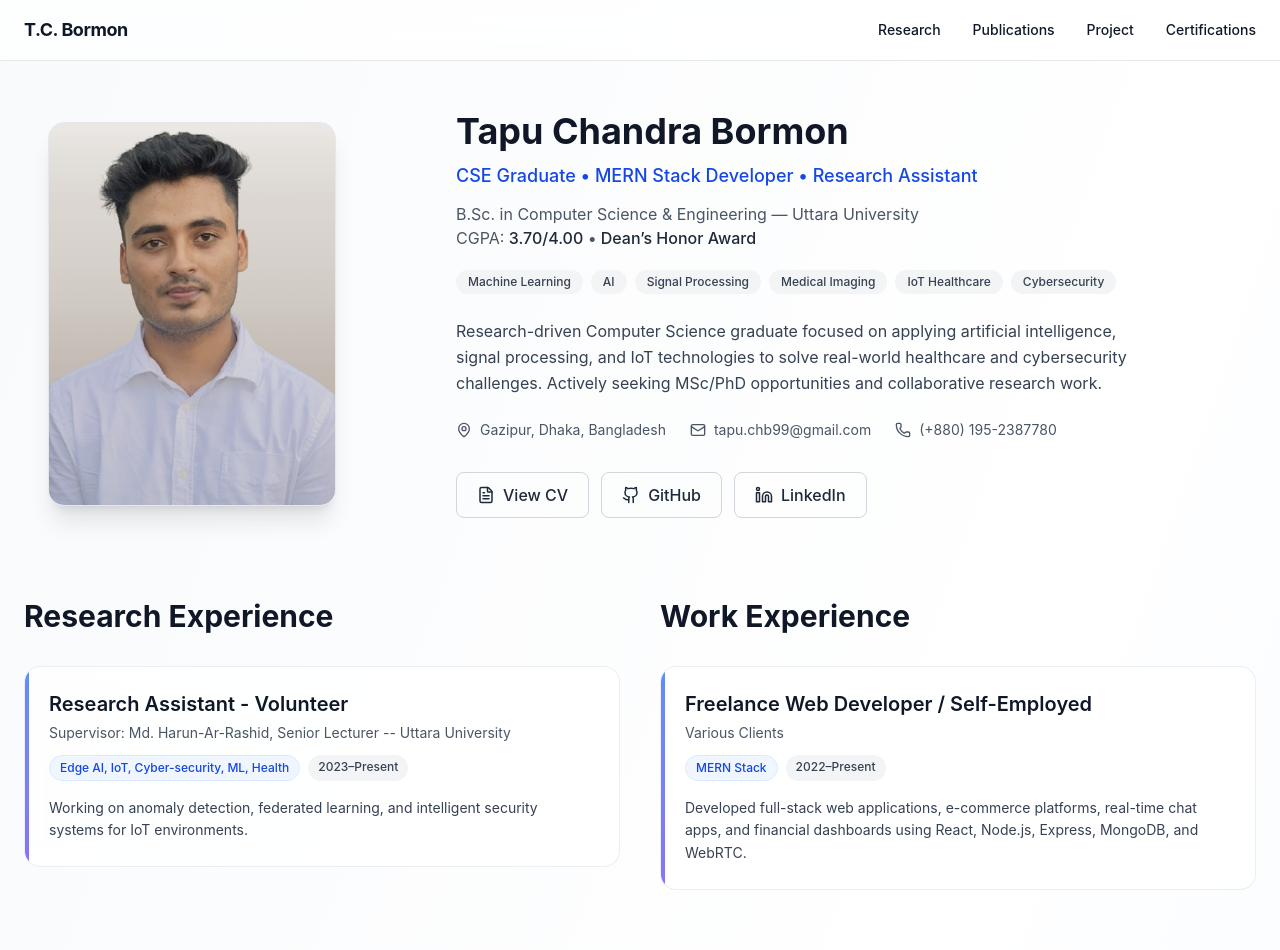
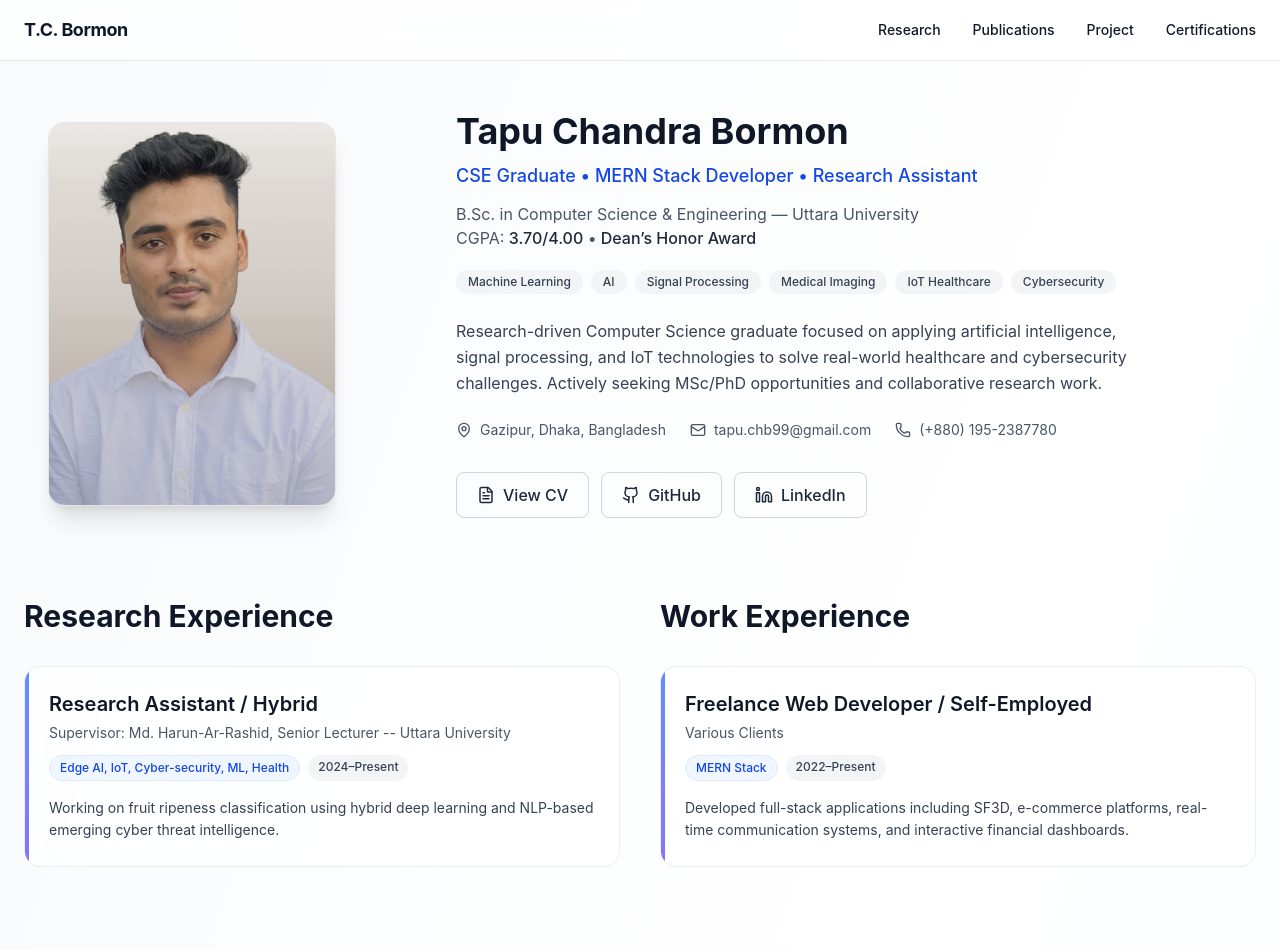
Before and after one commit to Tapubormon/portfolio, a React (Vite) app: page /#/ in a window 1280 px wide. Shown: the top 950 px of the page. Built offline with nearby package versions, Linux system fonts and the light colour scheme.

Commit message:
update cv, certificates and research expericen section

```diff
--- a/src/pages/Home.jsx
+++ b/src/pages/Home.jsx
@@ -7,10 +7,10 @@ export default function Home() {
   // Research Experience
   const researchExperience = [
     {
-      title: "Research Assistant — Volunteer",
+      title: "Research Assistant",
       institution: "Uttara University, Bangladesh",
       supervisor: "Md. Harun-Ar-Rashid, Senior Lecturer",
-      year: "2022 – Present",
+      year: "2024 – Present",
       description: [
         "Conducted literature review and assisted in research methodology design.",
         "Participated in experimental setup, data preprocessing, and quantitative analysis.",
--- a/src/sections/Certifications.jsx
+++ b/src/sections/Certifications.jsx
@@ -5,34 +5,41 @@ import certImg from "../assets/profile.png"; // placeholder thumbnail
 const certifications = [
   {
     id: 1,
+    title: "Research Assistant Experience Certificate",
+    issuer: "Uttara University",
+    img: "https://res.cloudinary.com/dlnxk6ndp/image/upload/v1783583433/Untitled-29_mgq54t.png",
+    liveLink: "https://drive.google.com/file/d/1FtpfeB1fkQq8vxYMvyDxZyyBxGwhgJmD/view?usp=sharing", // ✅ clickable
+  },
+  {
+    id: 2,
     title: "Frontend Development Libraries V8",
     issuer: "freeCodeCamp",
     img: "https://res.cloudinary.com/dlnxk6ndp/image/upload/v1771649433/frontend_development_libraries_oraaal.png",
     liveLink: "https://www.freecodecamp.org/certification/tapubormon/front-end-development-libraries", // ✅ clickable
   },
   {
-    id: 2,
+    id: 3,
     title: "Data Visualization",
     issuer: "freeCodeCamp",
     img: "https://res.cloudinary.com/dlnxk6ndp/image/upload/v1771649432/data_visualization_ryrnpb.png",
     pdf: "https://www.freecodecamp.org/certification/tapubormon/data-visualization", // ✅ local pdf
   },
   {
-    id: 3,
+    id: 4,
     title: "Ielts Excellence Scholarship",
     issuer: "IDP, The Daily Star",
     img: "https://res.cloudinary.com/dlnxk6ndp/image/upload/v1771649433/Tapu_Chandra_Bormon_page-0001_uwyntk.jpg",
     liveLink: "https://drive.google.com/file/d/1j0iOSsglo2zweQ03Ggu4cr55uyvIkU2i/view?usp=sharing",
   },
   {
-    id: 4,
+    id: 5,
     title: "Certificate of Participation",
     issuer: "University of Wolverhampton",
     img: "https://res.cloudinary.com/dlnxk6ndp/image/upload/v1771650291/ITSS-IoE-ID-02_page-0001_1_iy1p7i.jpg",
     pdf: "https://drive.google.com/file/d/1Fr0REZNJ_apP_0th5nCvnfbgSeYD8MmT/view?usp=sharing",
   },
   {
-    id: 4,
+    id: 6,
     title: "Dean's Honor Award",
     issuer: "Uttara University",
     img: "https://res.cloudinary.com/dlnxk6ndp/image/upload/v1771650291/Dean_Honor_page-0001_1_vspuff.jpg",
--- a/src/sections/Research.jsx
+++ b/src/sections/Research.jsx
@@ -2,12 +2,12 @@ import Card from "../components/Card";
 
 const researchExperiences = [
   {
-    title: "Research Assistant - Volunteer",
+    title: "Research Assistant / Hybrid",
     subtitle: "Supervisor: Md. Harun-Ar-Rashid, Senior Lecturer -- Uttara University",
     meta: "Edge AI, IoT, Cyber-security, ML, Health",
-    year: "2023–Present",
+    year: "2024–Present",
     description:
-      "Working on anomaly detection, federated learning, and intelligent security systems for IoT environments.",
+      "Working on fruit ripeness classification using hybrid deep learning and NLP-based emerging cyber threat intelligence.",
   },
   // Add more research items if needed
 ];
@@ -19,7 +19,7 @@ const workExperiences = [
     meta: "MERN Stack",
     year: "2022–Present",
     description:
-      "Developed full-stack web applications, e-commerce platforms, real-time chat apps, and financial dashboards using React, Node.js, Express, MongoDB, and WebRTC.",
+      "Developed full-stack applications including SF3D, e-commerce platforms, real-time communication systems, and interactive financial dashboards.",
   },
   // Add more work items if needed
 ];
```
Also changed, not shown: 1 other file (tests, documents, lock files or other folders).
